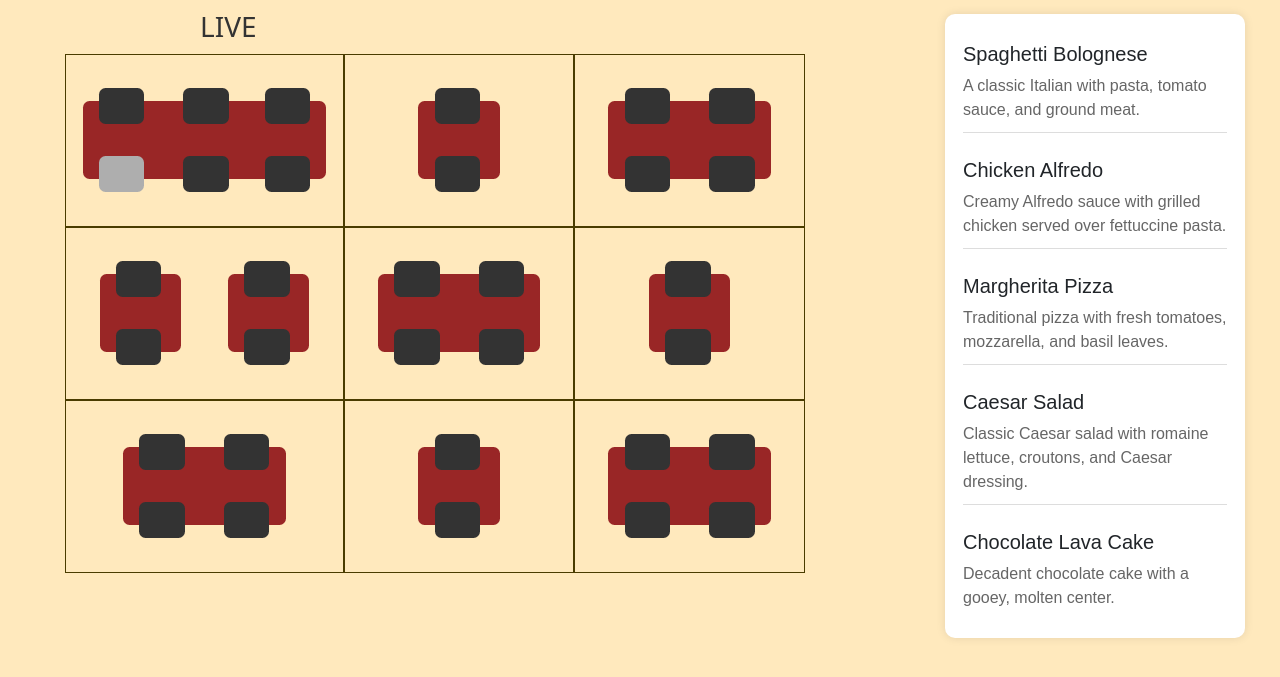
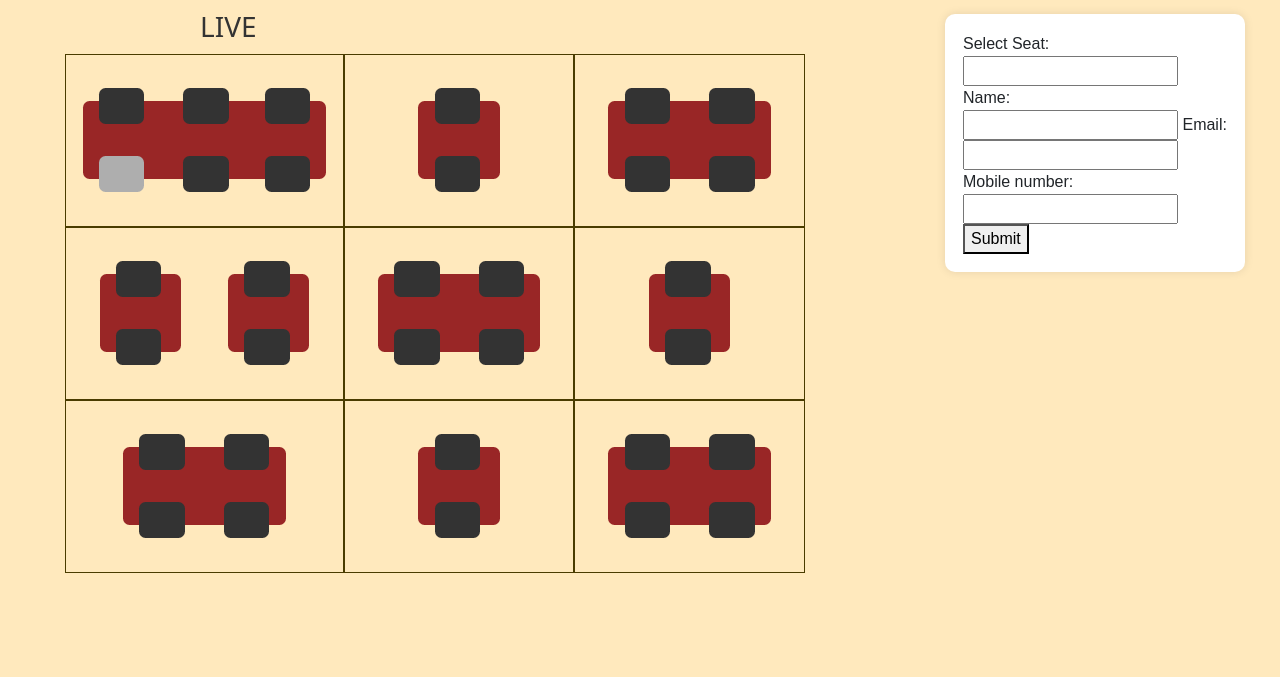
Before and after one commit to Hariharanv26/tablereservation, a Python web app: template app/templates/public/home.html in a window 1280 px wide. Shown: the part 56-733 px from the top of the page. Run offline with Jinja, Linux system fonts and the light colour scheme; the template is opened without the code that fills it, so the values that code supplies are empty.

Commit message:
Update menu.html
newly updated

```diff
--- a/app/templates/Components/menu.html
+++ b/app/templates/Components/menu.html
@@ -1,26 +1,14 @@
 <div class="body">
 
-    <div class="menu-card">
-        <div class="dish">
-            <h5>Spaghetti Bolognese</h5>
-            <p>A classic Italian with pasta, tomato sauce, and ground meat.</p>
-        </div>
-        <div class="dish">
-            <h5>Chicken Alfredo</h5>
-            <p>Creamy Alfredo sauce with grilled chicken served over fettuccine pasta.</p>
-        </div>
-        <div class="dish">
-            <h5>Margherita Pizza</h5>
-            <p>Traditional pizza with fresh tomatoes, mozzarella, and basil leaves.</p>
-        </div>
-        <div class="dish">
-            <h5>Caesar Salad</h5>
-            <p>Classic Caesar salad with romaine lettuce, croutons, and Caesar dressing.</p>
-        </div>
-        <div class="dish">
-            <h5>Chocolate Lava Cake</h5>
-            <p>Decadent chocolate cake with a gooey, molten center.</p>
-        </div>
-    </div>
-
+    <form class="menu-card" action="{{ url_for('process_form') }}">
+        <label for="seats">Select Seat: </label>
+        <input type="number" name="seat_number" required>
+        <label>Name: </label>
+        <input type="text" name="name" required>
+        <label for="email">Email: </label>
+        <input type="email" name="email" required>
+        <label for="mobile">Mobile number: </label>
+        <input type="number" name="mobile" required>
+        <button type="submit">Submit</button>
+    </form>
 </div>
```
